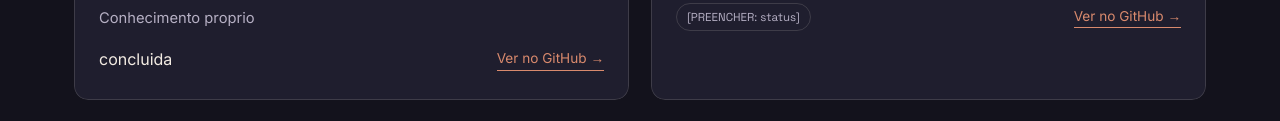
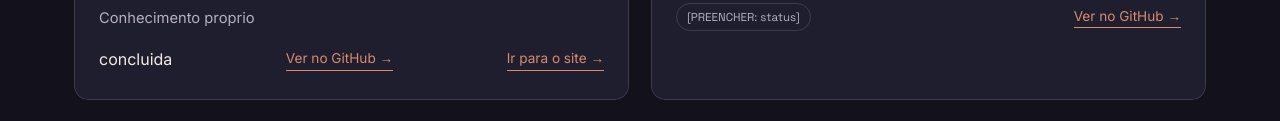
Before and after one commit to AranzaNataly/portfolio-nataly, a plain HTML site: page index.html in a window 1280 px wide. Shown: the part 2193-2314 px from the top of the page. Drawn offline with Linux system fonts and the light colour scheme.

Commit message:
Adiciona botão para acessar o site do Dashboard

```diff
--- a/index.html
+++ b/index.html
@@ -534,6 +534,7 @@ footer ul{ list-style:none; display:flex; gap:20px; padding:0; margin:0; flex-wr
           <div class="rodape-card">
             <span class="concluida">concluida</span>
             <a class="ver-link" href="https://github.com/AranzaNataly/dashboard1" target="_blank" rel="noopener">Ver no GitHub →</a>
+            <a class="ver-link" href="https://aranzanataly.github.io/dashboard1/" target="_blank" rel="noopener">Ir para o site →</a>
           </div>
         </div>
       </article>
```
